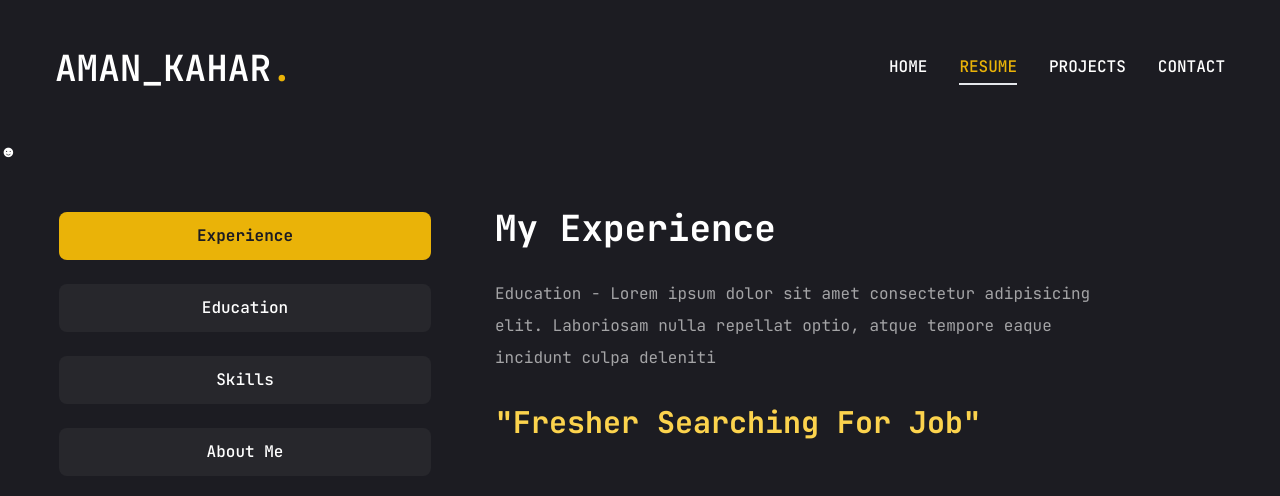
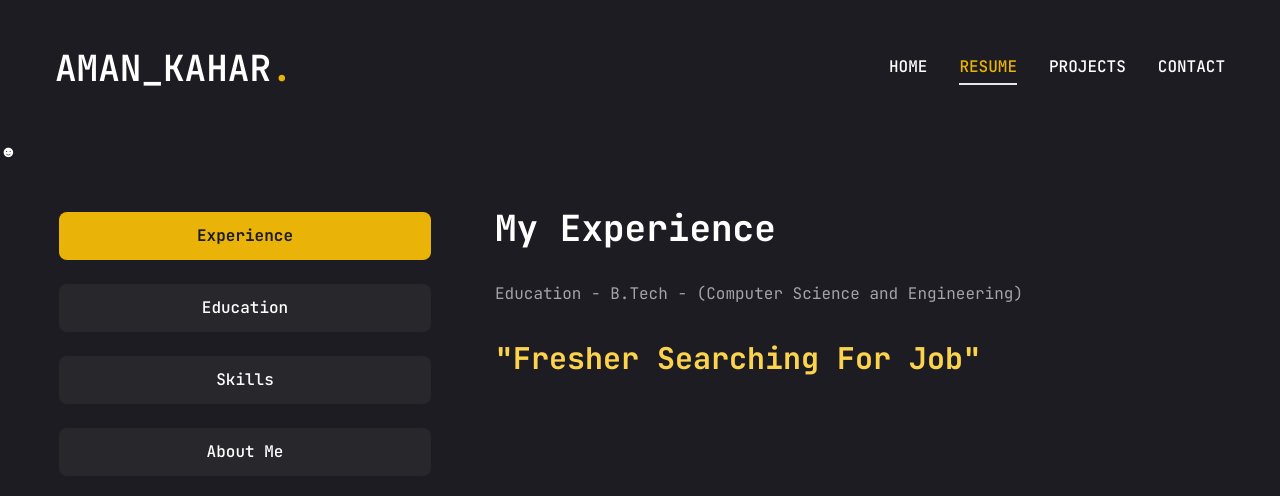
Before and after one commit to aman-kahar/Aman-Portofolio, a Next.js app: page /resume in a window 1280 px wide. Shown: the top 496 px of the page. Built offline with nearby package versions, Linux system fonts and the light colour scheme.

Commit message:
new modification

```diff
--- a/app/resume/page.jsx
+++ b/app/resume/page.jsx
@@ -54,7 +54,7 @@ const experience = {
   icon: "/assets/resume/badge.svg",
   title: "My Experience",
   description:
-    "Experience - Lorem ipsum dolor sit amet consectetur adipisicing elit. Laboriosam nulla repellat optio, atque tempore eaque incidunt culpa deleniti",
+    "Experience - Fresher Searching for Job...",
   items: [
     {
       company: "Demo1",
@@ -94,7 +94,7 @@ const education = {
   icon: "/assets/resume/cap.svg",
   title: "My Education",
   description:
-    "Education - Lorem ipsum dolor sit amet consectetur adipisicing elit. Laboriosam nulla repellat optio, atque tempore eaque incidunt culpa deleniti",
+    "Education - B.Tech - (Computer Science and Engineering)",
   items: [
     {
       institution: "Shri Ram Institution of Technology Jabalpur",
```
